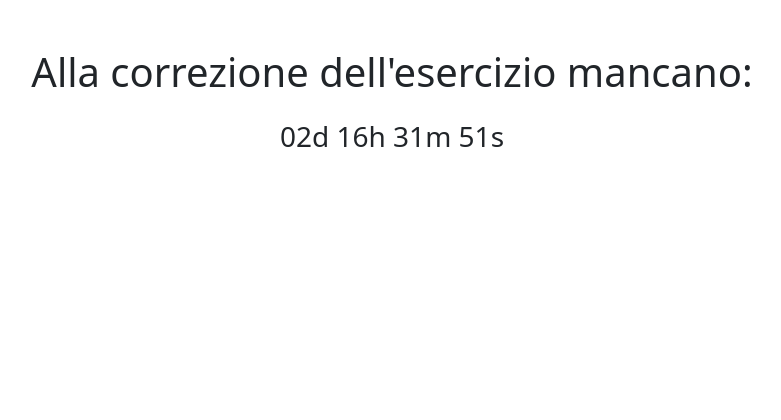
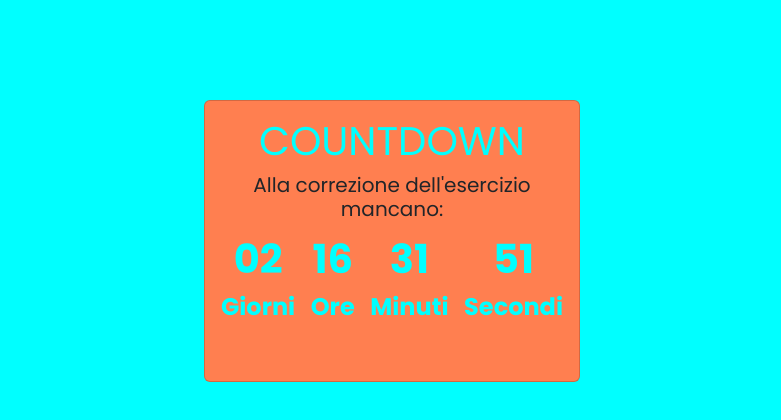
Before and after one commit to Gianmarco-Leone/js-simon, a plain HTML site: page index.html in a window 1280 px wide. Shown: the whole page, without its empty margins (248-1029 px from the left). Drawn offline with nearby package versions, Linux system fonts and the light colour scheme.

Commit message:
add style + final commit

```diff
--- a/css/style.css
+++ b/css/style.css
@@ -0,0 +1,25 @@
+:root {
+    --color-text: aqua;
+}
+
+body {
+    background-color: aqua;
+    font-family: 'Poppins', sans-serif;
+}
+
+.container {
+    width: 400px;
+    margin: 100px auto;
+}
+
+.col-auto .card {
+    background-color: coral;
+}
+
+.col-auto .card h1 {
+    color: var(--color-text);
+}
+
+.counter-content .counter * {
+    color: var(--color-text);
+}
--- a/index.html
+++ b/index.html
@@ -9,12 +9,21 @@
     <!-- TITLE -->
     <title>Boom Countdown</title>
 
+    <!-- GOOGLE FONT -->
+    <link rel="preconnect" href="https://fonts.googleapis.com">
+    <link rel="preconnect" href="https://fonts.gstatic.com" crossorigin>
+    <link href="https://fonts.googleapis.com/css2?family=Poppins:ital,wght@0,400;0,700;1,600&display=swap"
+        rel="stylesheet">
+
     <!-- BOOTSTRAP -->
     <link href="https://cdn.jsdelivr.net/npm/bootstrap@5.2.3/dist/css/bootstrap.min.css" rel="stylesheet"
         integrity="sha384-rbsA2VBKQhggwzxH7pPCaAqO46MgnOM80zW1RWuH61DGLwZJEdK2Kadq2F9CUG65" crossorigin="anonymous">
 
     <!-- STYLE -->
     <link rel="stylesheet" href="./css/style.css">
+
+    <!-- CONFETTI -->
+    <script src="https://cdn.jsdelivr.net/npm/canvas-confetti@1.5.1/dist/confetti.browser.min.js"></script>
 
     <!-- JS -->
     <script type="text/javascript" src="./js/main.js" defer></script>
@@ -23,9 +32,34 @@
 
 <body>
 
-    <div class="text-center my-5">
-        <h1>Alla correzione dell'esercizio mancano:</h1>
-        <p id="output_message" class="h3 py-3"></p>
+    <div class="container text-center">
+        <div class="row justify-content-center">
+            <div class="col-auto">
+                <div class="card rounded p-3">
+                    <h1>COUNTDOWN</h1>
+                    <p class="h5">Alla correzione dell'esercizio mancano:</p>
+                    <div class="counter-content d-flex justify-content-between">
+                        <div class="counter fw-semibold text-center">
+                            <div id="days" class="counter-number fs-1"></div>
+                            <div class="counter-label d-block fs-4">Giorni</div>
+                        </div>
+                        <div class="counter fw-semibold text-center">
+                            <div id="hours" class="counter-number fs-1"></div>
+                            <div class="counter-label d-block fs-4">Ore</div>
+                        </div>
+                        <div class="counter fw-semibold text-center">
+                            <div id="minutes" class="counter-number fs-1"></div>
+                            <div class="counter-label d-block fs-4">Minuti</div>
+                        </div>
+                        <div class="counter fw-semibold text-center">
+                            <div id="seconds" class="counter-number fs-1"></div>
+                            <div class="counter-label d-block fs-4">Secondi</div>
+                        </div>
+                    </div>
+                    <p id="output_message" class="h2 py-3"></p>
+                </div>
+            </div>
+        </div>
     </div>
 
 </body>
--- a/js/main.js
+++ b/js/main.js
@@ -26,26 +26,38 @@ function generateCountDown() {
 
     // Calcola secondi
     let seconds = Math.floor((countDown % (1000 * 60)) / 1000);
-    seconds = (seconds < 10) ? "0" + seconds : seconds;
+    const secondsEl = document.getElementById("seconds");
 
     // Calcola minuti
     let minutes = Math.floor((countDown % (1000 * 60 * 60)) / (1000 * 60));
-    minutes = (minutes < 10) ? "0" + minutes : minutes;
+    const minutesEl = document.getElementById("minutes");
 
     // Calcola ore
     let hours = Math.floor((countDown % (1000 * 60 * 60 * 24)) / (1000 * 60 * 60));
-    hours = (hours < 10) ? "0" + hours : hours;
+    const hoursEl = document.getElementById("hours");
 
     // Calcola giorno
     let days = Math.floor((countDown / (1000 * 60 * 60 * 24)));
-    days = (days < 10) ? "0" + days : days;
+    const daysEl = document.getElementById("days");
+
+    daysEl.innerHTML = (days < 10) ? "0" + days : days;
+    hoursEl.innerHTML = (hours < 10) ? "0" + hours : hours;
+    minutesEl.innerHTML = (minutes < 10) ? "0" + minutes : minutes;
+    secondsEl.innerHTML = (seconds < 10) ? "0" + seconds : seconds;
 
     let messageEl = document.getElementById("output_message");
-    messageEl.innerHTML = days + "d " + hours + "h " + minutes + "m " + seconds + "s";
 
     // SE distanza < 0 fine countdown
     if (countDown <= 0) {
         clearInterval(countDownTime);
+        daysEl.innerHTML = "00";
+        hoursEl.innerHTML = "00";
+        minutesEl.innerHTML = "00";
+        secondsEl.innerHTML = "00";
         messageEl.innerHTML = "INIZIA LA CORREZIONE!";
+        confetti({
+            particleCount: 100,
+            spread: 160,
+        });
     }
 }
```
